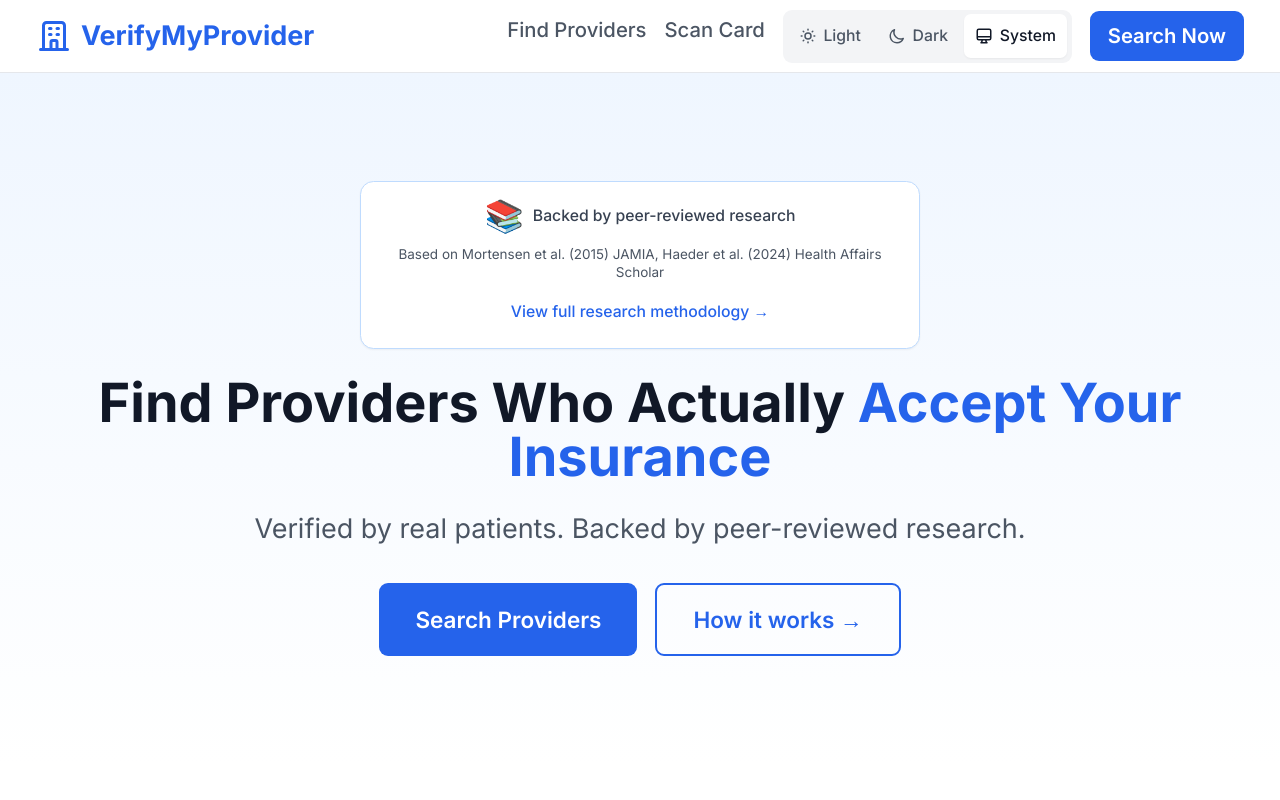
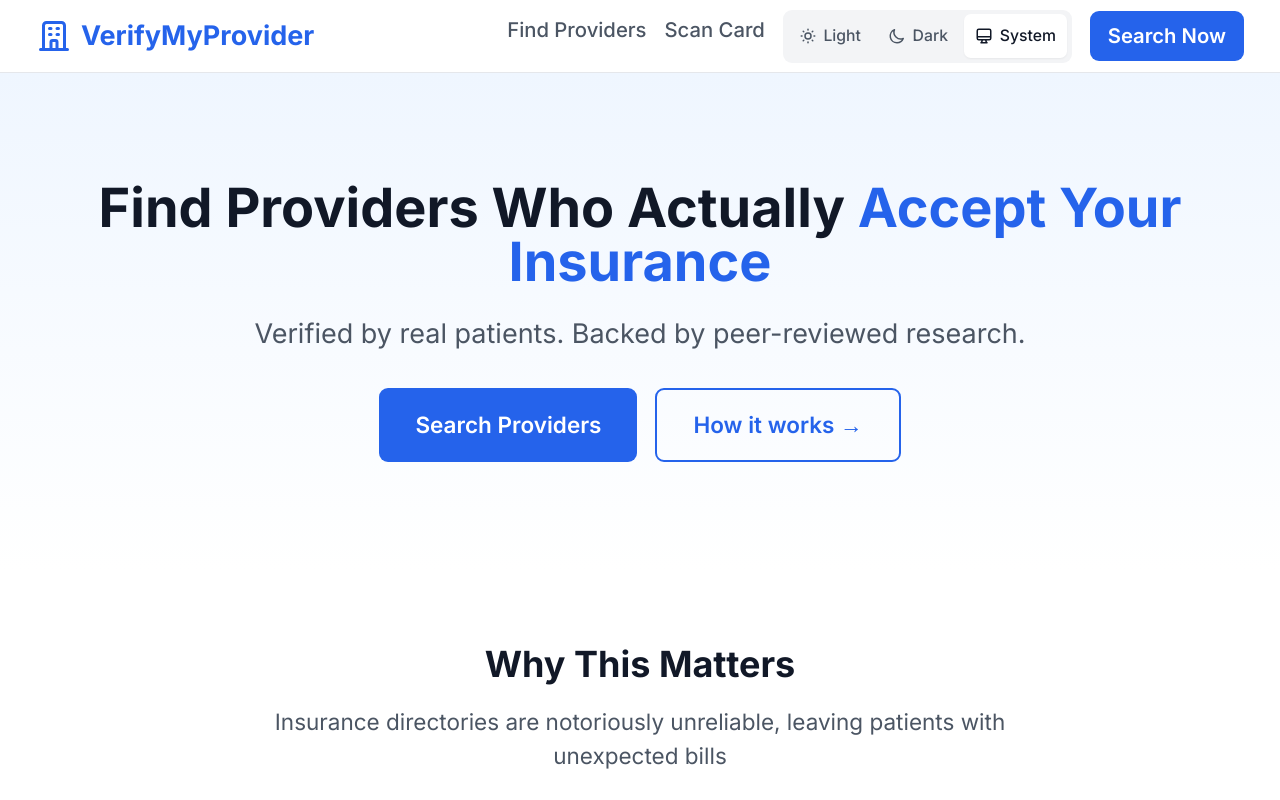
Before and after one commit to breilly1296/HealthcareProviderDB-, a Next.js app in the folder packages/frontend/: page / in a window 1280 px wide. Shown: the top 800 px of the page. Built offline with nearby package versions, Linux system fonts and the light colour scheme; no server answers.

Commit message:
Remove redundant research badge card from homepage hero
The research information was duplicated - already in tagline and
accessible via "How it works" button. Removing declutters the hero.

Co-Authored-By: Claude Opus 4.5 <noreply@anthropic.com>

```diff
--- a/packages/frontend/src/app/page.tsx
+++ b/packages/frontend/src/app/page.tsx
@@ -11,24 +11,6 @@ export default function HomePage() {
         <div className="container-wide text-center">
           {/* Welcome Back Banner */}
           <WelcomeBackBanner />
-          {/* Research Badge with Citation Summary */}
-          <div className="inline-flex flex-col items-center gap-2 bg-white dark:bg-gray-800 px-4 sm:px-6 py-3 rounded-xl shadow-sm border border-primary-200 dark:border-gray-700 mb-6">
-            <div className="flex flex-wrap items-center justify-center gap-2">
-              <span className="text-xl sm:text-2xl leading-none">📚</span>
-              <span className="text-xs sm:text-sm font-medium text-gray-700 dark:text-gray-300">
-                Backed by peer-reviewed research
-              </span>
-            </div>
-            <p className="text-xs text-gray-600 dark:text-gray-400 text-center max-w-md">
-              Based on Mortensen et al. (2015) JAMIA, Haeder et al. (2024) Health Affairs Scholar
-            </p>
-            <Link
-              href="/research"
-              className="inline-flex items-center text-xs sm:text-sm font-medium text-primary-600 dark:text-primary-400 hover:text-primary-700 dark:hover:text-primary-300 whitespace-nowrap"
-            >
-              View full research methodology →
-            </Link>
-          </div>
 
           <h1 className="text-3xl sm:text-4xl md:text-5xl font-bold text-gray-900 dark:text-white mb-6 px-4">
             Find Providers Who Actually
```
